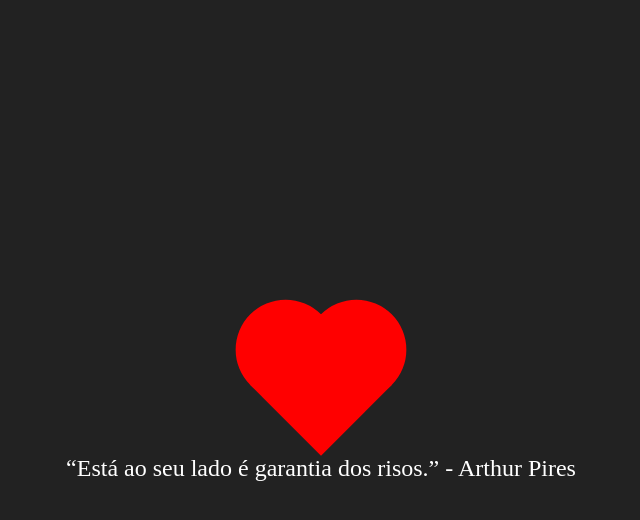
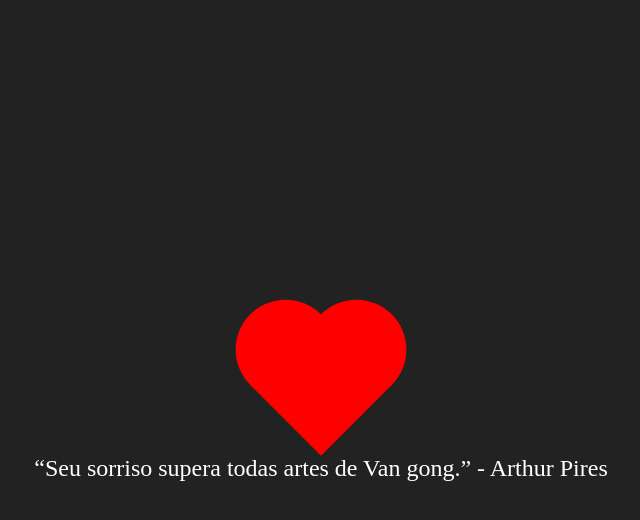
Before and after one commit to A7-gi/eduarda, a plain HTML site: page index.html in a window 1280 px wide. Both pictures are taken after a click on the element 640 px from the left and 384 px from the top of the page. Shown: the whole page, without its empty margins (319-959 px from the left). Drawn offline with Linux system fonts and the light colour scheme.

Commit message:
Update index.html

```diff
--- a/index.html
+++ b/index.html
@@ -59,7 +59,7 @@
 </head>
 <body>
     <div class="heart" onclick="showMagic()"></div>
-    <div class="message" id="message">“Está ao seu lado é garantia dos risos.” - Arthur Pires </div>
+    <div class="message" id="message">“Seu sorriso supera todas artes de Van gong.” - Arthur Pires </div>
 
     <script>
         function showMagic() {
```
